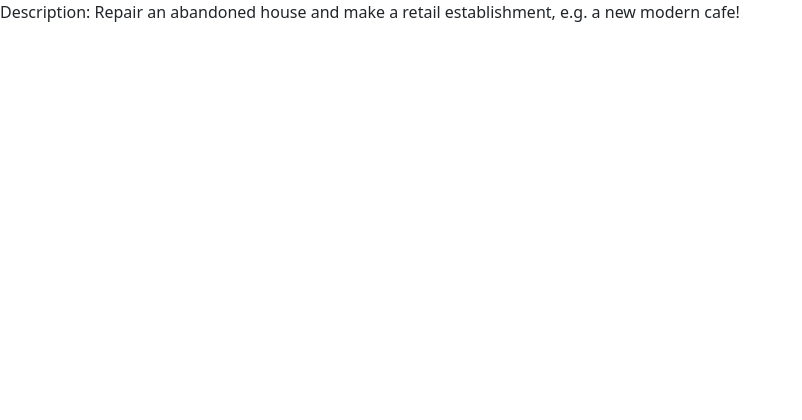
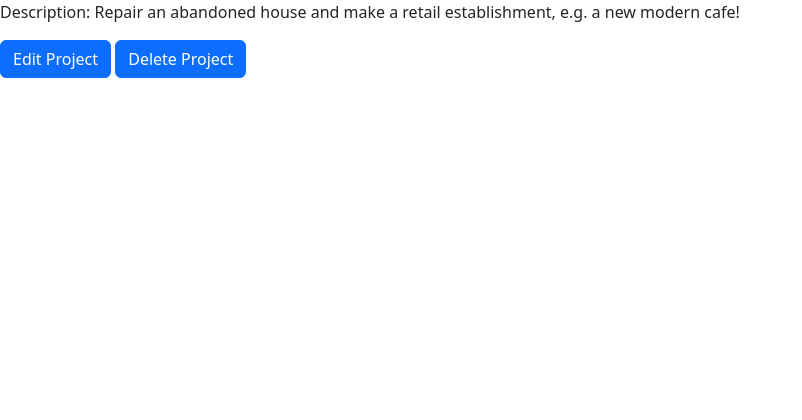
Before and after one commit to GerganaBot/caiaAbandoned, a Django app: a page that uses caiaAbandoned/projects/templates/projects/project-details.html in a window 1280 px wide. Shown: the part 380-800 px from the top of the page, without its empty margins (0-802 px from the left). Run offline with Django 4.2, Linux system fonts and the light colour scheme; data comes from the database, SQL or seed files in the repository.

Commit message:
Implemented Delete and Edit buttons in the project details template

```diff
--- a/caiaAbandoned/projects/templates/projects/project-details.html
+++ b/caiaAbandoned/projects/templates/projects/project-details.html
@@ -5,6 +5,8 @@
     <div class="image">  <img src="{{ project.building_type_photo }}" alt="img8"></div>
         <h5 class="card-title">Project Type: {{ project.project_type }}</h5>
         <p class="card-text">Description: {{ project.description }}</p>
+        <a href="{% url 'edit-project-page' project.slug %}" class="btn btn-primary">Edit Project</a>
+        <a href="{% url 'delete-project-page' project.slug %}" class="btn btn-primary">Delete Project</a>
 
 
 {% endblock %}
```
